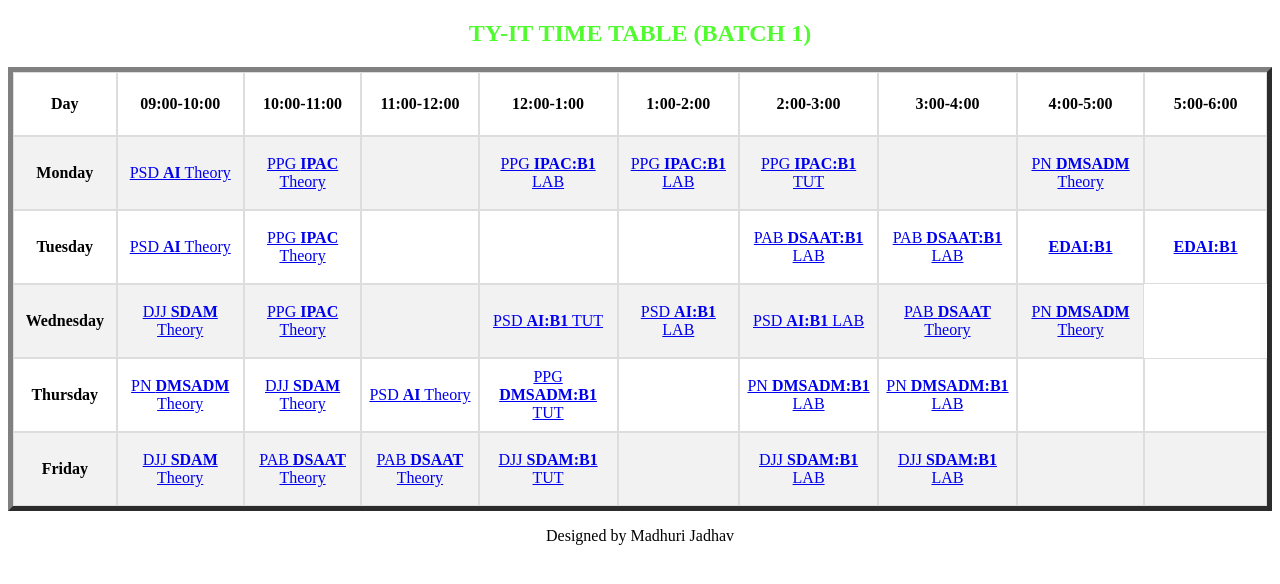
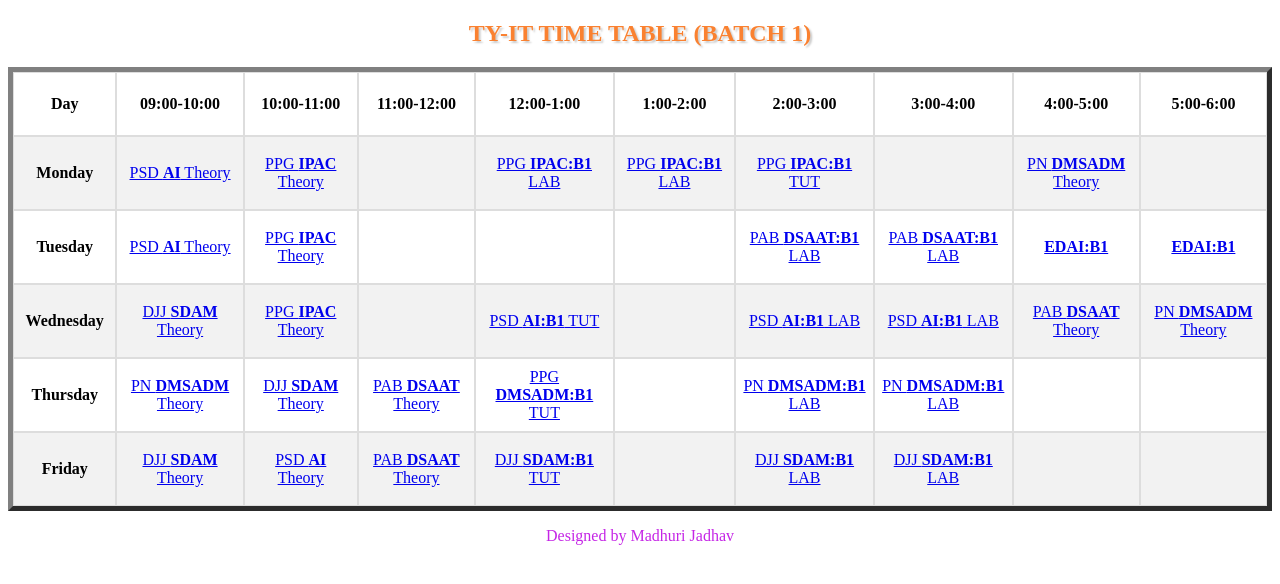
Before and after one commit to madhuri1791/Batch1_TY_IT_TimeTable, a plain HTML site: page index.html in a window 1280 px wide. Drawn offline with Linux system fonts and the light colour scheme.

Commit message:
Update index.html

```diff
--- a/index.html
+++ b/index.html
@@ -1,3 +1,6 @@
+
+
+
 
 
 <!DOCTYPE html>
@@ -32,13 +35,16 @@
             background-color: #04AA6D;
             color: white;
         }
+        h2 {
+    text-shadow: 2px 2px 2px #CCCCCC;
+}
     </style>
 </head>
 
 <body>
 
-    <h2 style="text-align:center; color:rgb(82, 250, 48); ">TY-IT TIME TABLE (BATCH 1)</h2>
-    <table id="SYDA" border="5" cellspacing="0" align="center">
+    <h2 style="text-align:center; color:rgb(250, 129, 48);  " id='neon'>TY-IT TIME TABLE (BATCH 1)</h2>
+    <table id="SYDA" border="5 " cellspacing="0" align="center">
         <!--<caption>Timetable</caption>-->
         <tr>
             <td align="center" height="50" width="100">
@@ -150,7 +156,7 @@
             <td align="center" height="60"><a href="https://meet.google.com/vsi-duid-upf" target="_blank">PSD
                     <b>AI:B1</b> TUT</a></td>
             </td>
-
+            <td align="center" height="60"></td>
             <td align="center" height="60"><a href="https://meet.google.com/vsi-duid-upf
                     " target="_blank">PSD
                     <b>AI:B1</b> LAB</a></td>
@@ -182,11 +188,9 @@
                 " target="_blank">DJJ
                     <b>SDAM</b>
                     Theory</a></td>
-            <td align="center" height="60"><a href="https://meet.google.com/vsi-duid-upf
-
-                " target="_blank">PSD
-                    <b>AI</b>
-                    Theory</a> </td>
+                    <td align="center" height="60"><a href="https://meet.google.com/apr-rqcy-wnt
+                        " target="blank"> PAB <b>DSAAT</b>
+                            Theory</a></td>
             <td align="center" height="60"><a href="http://meet.google.com/pjc-dckf-vka
                     " target="_blank">PPG
                 <b>DMSADM:B1</b> TUT</a></td>
@@ -214,9 +218,9 @@
             <td align="center" height="60"><a href="https://meet.google.com/azd-rpcy-stn
                 " target="blank"> DJJ <b>SDAM</b>
                 Theory</a></td>
-            <td align="center" height="60"><a href="https://meet.google.com/apr-rqcy-wnt
-                " target="blank"> PAB <b>DSAAT</b>
-                    Theory</a></td>
+                <td align="center" height="60"><a href="https://meet.google.com/vsi-duid-upf
+                    " target="_blank">PSD <b>AI</b>
+                        Theory</a></td>
             <td align="center" height="60"> <a href="https://meet.google.com/apr-rqcy-wnt
                 " target="blank"> PAB <b>DSAAT</b>
                     Theory</a></td>
@@ -238,7 +242,7 @@
 
     </table>
 
-    <p style="text-align: center; color: Black;">Designed by Madhuri Jadhav</p>
+    <p style="text-align: center; color: rgb(197, 37, 230);">Designed by Madhuri Jadhav</p>
 
 </body>
 
```
